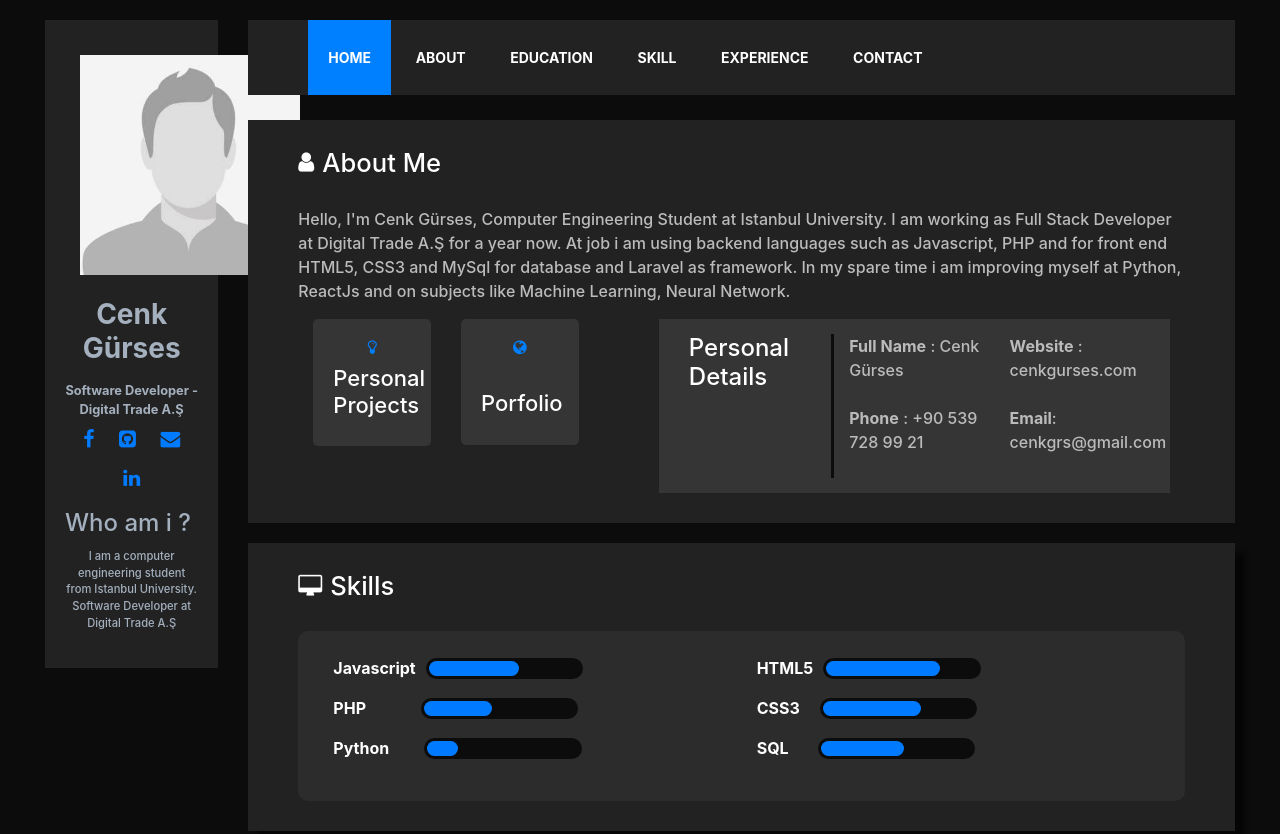
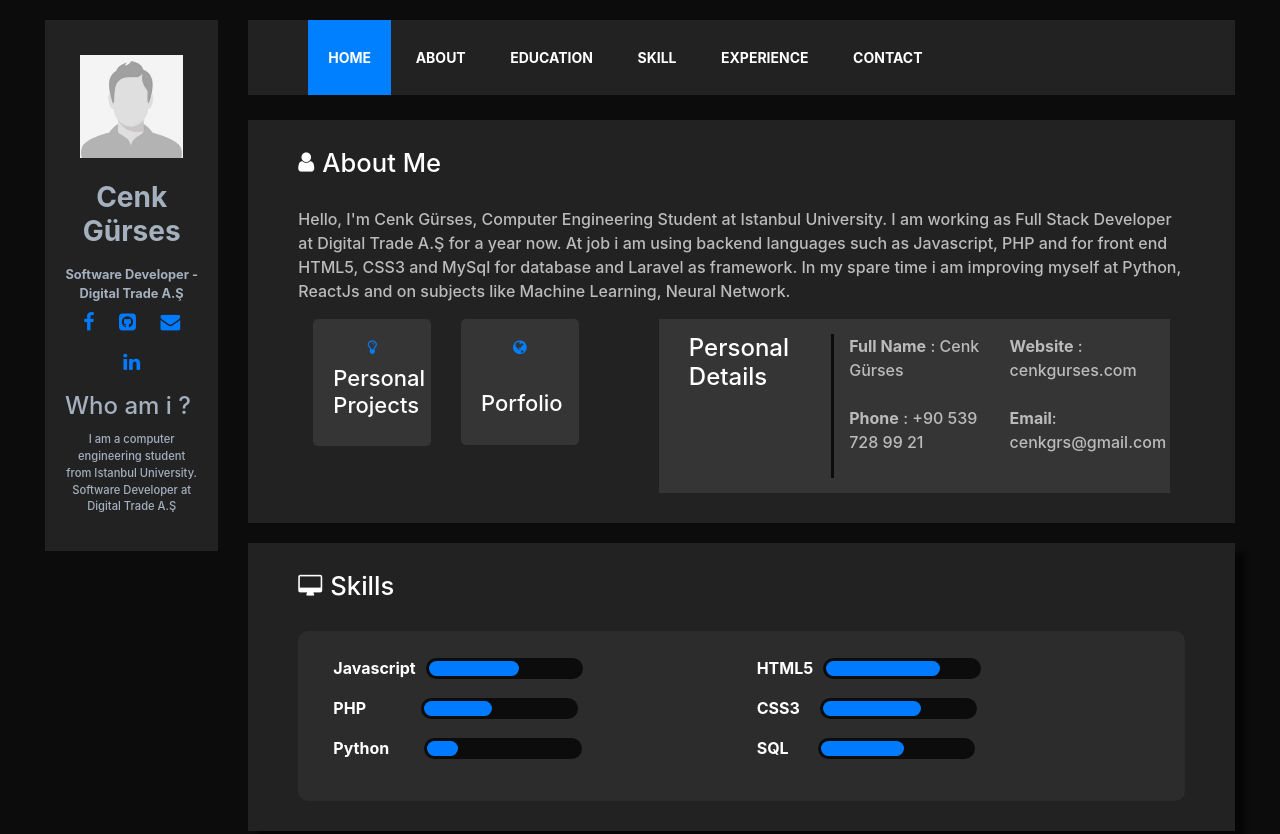
Before and after one commit to cenkgrs/cenkgrs.github.io, a website: page index.html in a window 1280 px wide. Shown: the top 834 px of the page. Drawn offline with Linux system fonts and the light colour scheme.

Commit message:
profile photo fixed

```diff
--- a/scss/sections/_profile.scss
+++ b/scss/sections/_profile.scss
@@ -11,6 +11,10 @@
     margin: auto;
     color: #a4b0be;
     background: #222222 !important;
+}
+.profile img {
+    max-width: 100%;
+    height: auto;
 }
 .name-header{
     padding: 8px;
```
Also changed, not shown: public/css/style.css, 1 other file.
